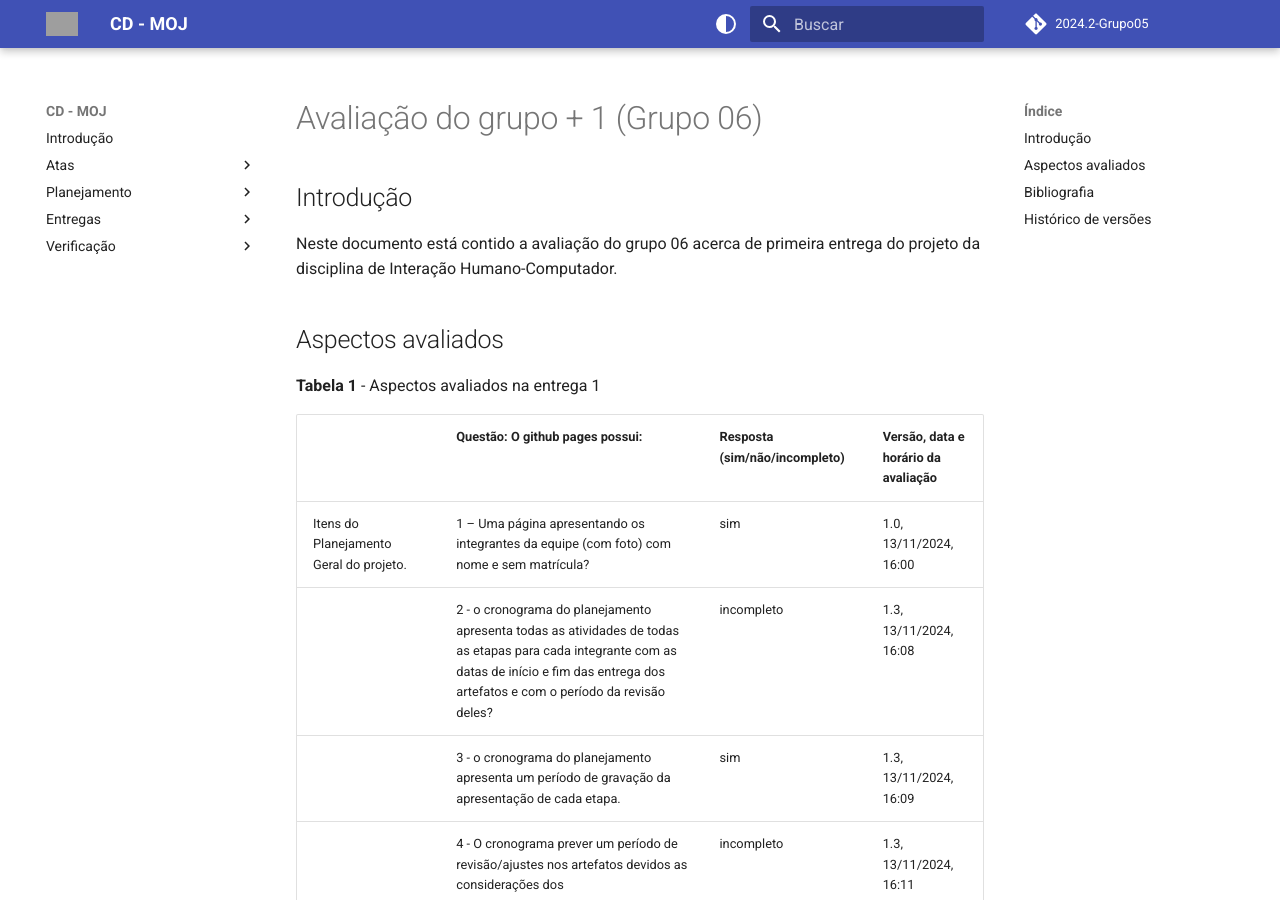
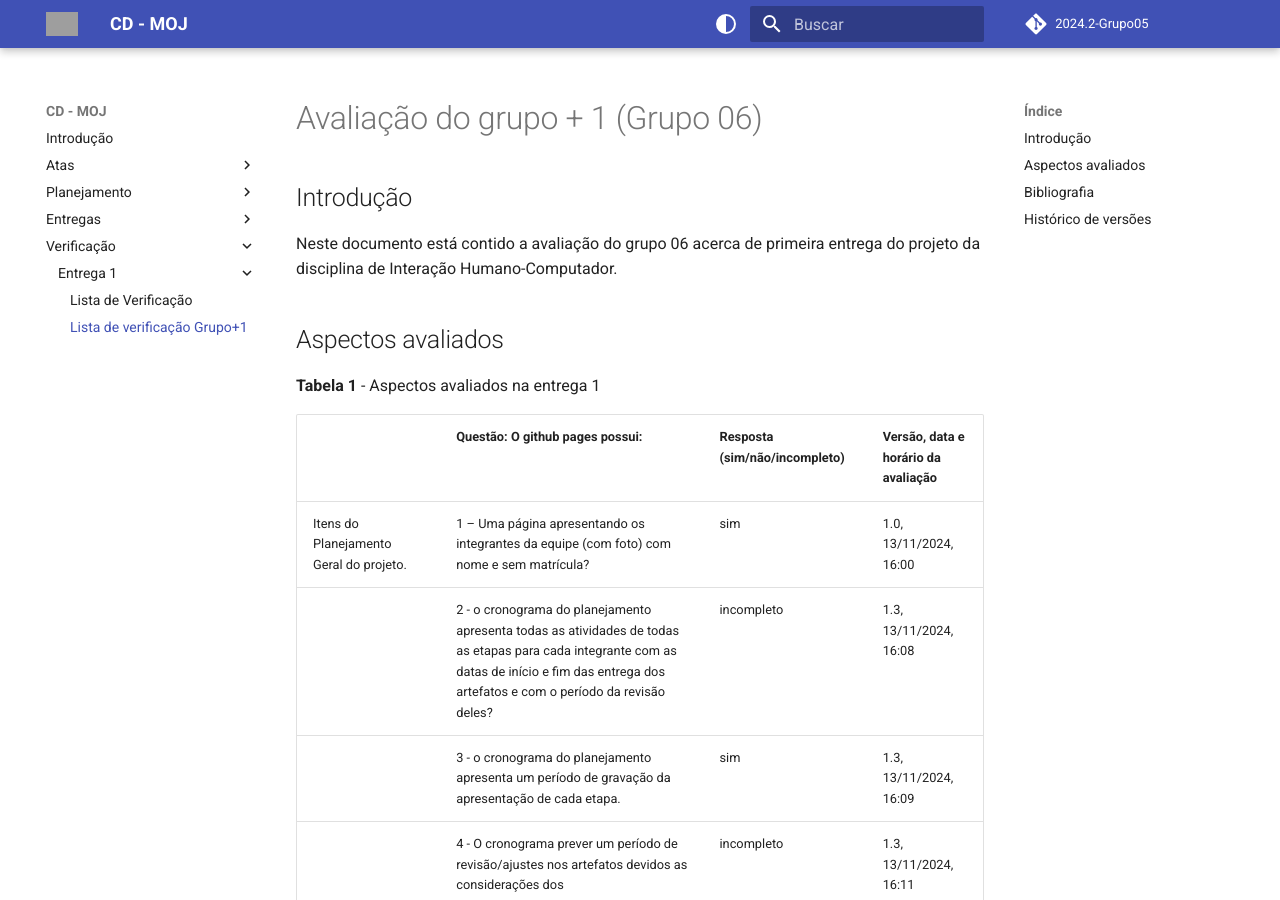
Before and after one commit to Interacao-Humano-Computador/2024.2-Grupo05, an MkDocs documentation site: the page built from docs/apresentacoes/avaliação-grupo06.md, in a window 1280 px wide and 900 px high. Built offline with MkDocs 1.6.1 and Material for MkDocs 9.7.7, drawn with Linux system fonts in a browser that asks for light colours; comment, search, counter and statistics services are not loaded; the version menu is left out; grey boxes are pictures that could not be loaded.

Commit message:
fix: Adcionado caminho no mkdocs para a verficação do grupo+1.

```diff
--- a/mkdocs.yml
+++ b/mkdocs.yml
@@ -25,6 +25,7 @@ nav:
   - Verificação:
       - Entrega 1:
         - Lista de Verificação: apresentacoes/apresentacao_1.md
+        - Lista de verificação Grupo+1: apresentacoes/avaliação-grupo06.md
 
 # Tema do MkDocs
 theme:
```
